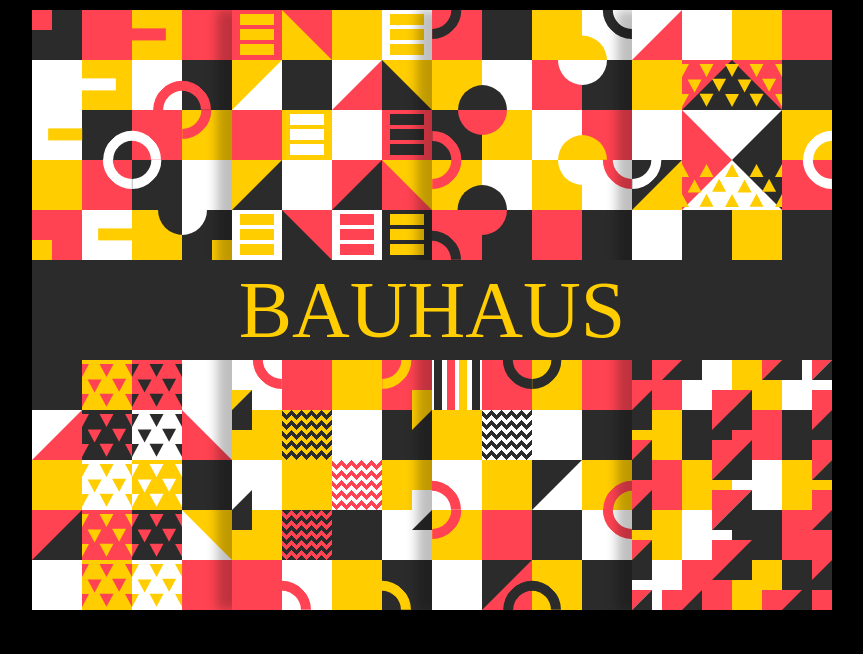
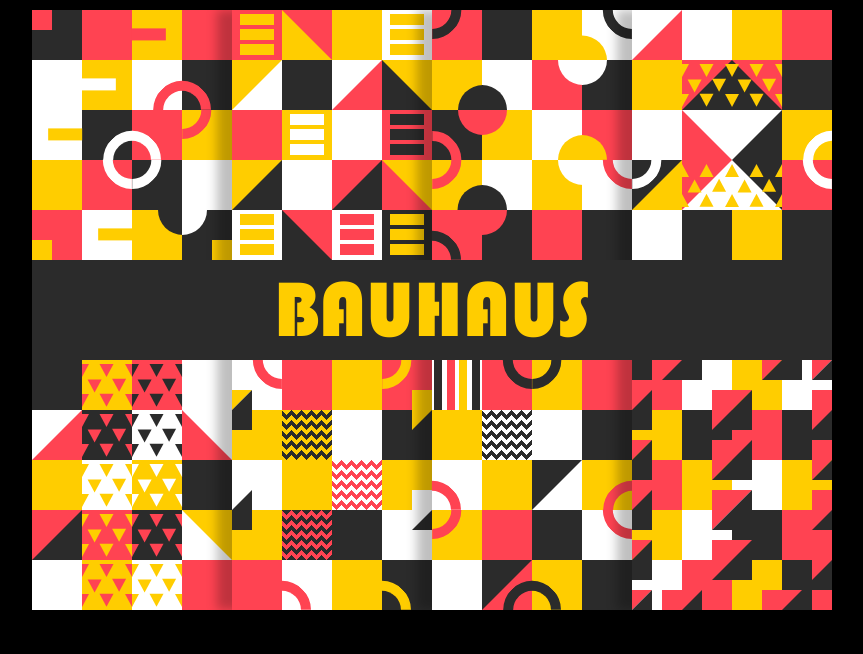
Before and after one commit to TravelTimN/bauhaus100, a plain HTML site: page index.html in a window 1280 px wide. Shown: the whole page, without its empty margins (208-1071 px from the left). Drawn offline with Linux system fonts and the light colour scheme; the site is published under a folder, as on GitHub Pages, so addresses that start at the root find nothing.

```diff
--- a/style.css
+++ b/style.css
@@ -1,12 +1,12 @@
 /*----- CUSTOM FONT -----*/
 @font-face {
     font-family: "Bauhaus93";
-    src: url("/fonts/bauhaus93.eot");
-    src: url("/fonts/bauhaus93.eot?#iefix") format("embedded-opentype"),
-        url("/fonts/bauhaus93.woff2") format("woff2"),
-        url("/fonts/bauhaus93.woff") format("woff"),
-        url("/fonts/bauhaus93.ttf") format("truetype"),
-        url("/fonts/bauhaus93.svg#bauhaus93") format("svg");
+    src: url("fonts/bauhaus93.eot");
+    src: url("fonts/bauhaus93.eot?#iefix") format("embedded-opentype"),
+        url("fonts/bauhaus93.woff2") format("woff2"),
+        url("fonts/bauhaus93.woff") format("woff"),
+        url("fonts/bauhaus93.ttf") format("truetype"),
+        url("fonts/bauhaus93.svg#bauhaus93") format("svg");
 }
 
 /*----- ROOT VARIABLES -----*/
```
